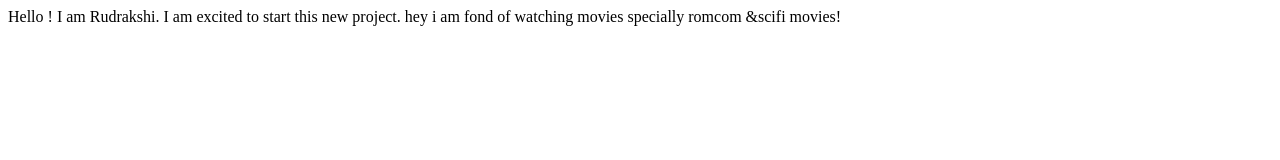
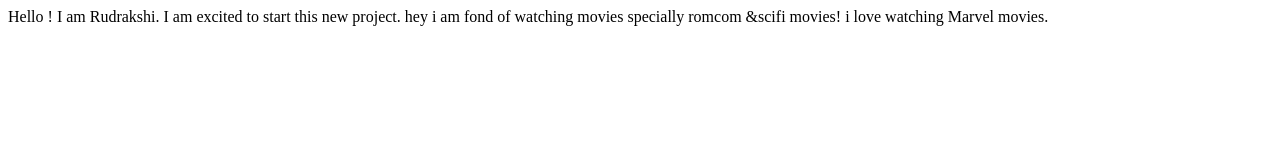
Before and after one commit to rudrakshithakur/rudrakshi-site, a plain HTML site: page index.html in a window 1280 px wide. Drawn offline with Linux system fonts and the light colour scheme.

Commit message:
update: added movie names

```diff
--- a/index.html
+++ b/index.html
@@ -9,5 +9,6 @@
 <body>
     Hello ! I am Rudrakshi. I am excited to start this new project.
      hey i am fond of watching movies specially romcom &scifi  movies!
+     i love watching Marvel movies.
 </body>
 </html>
```
